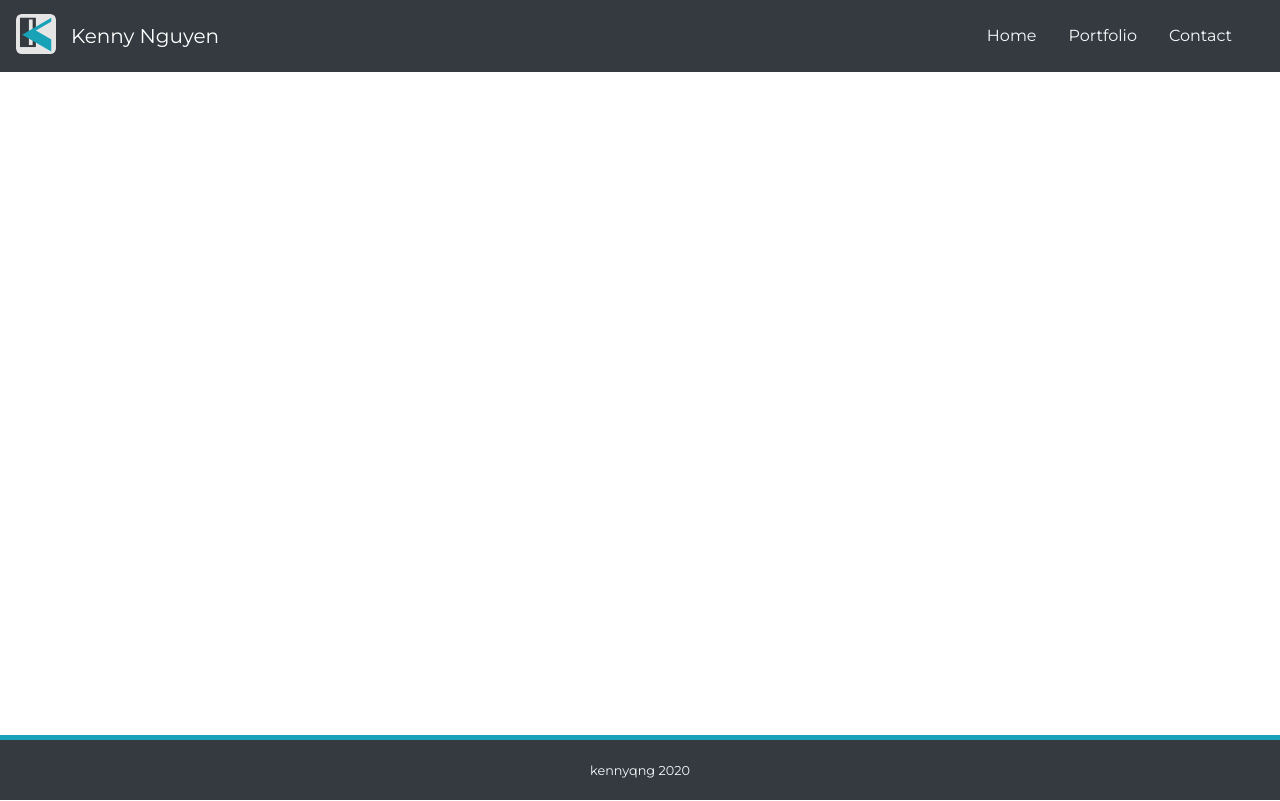
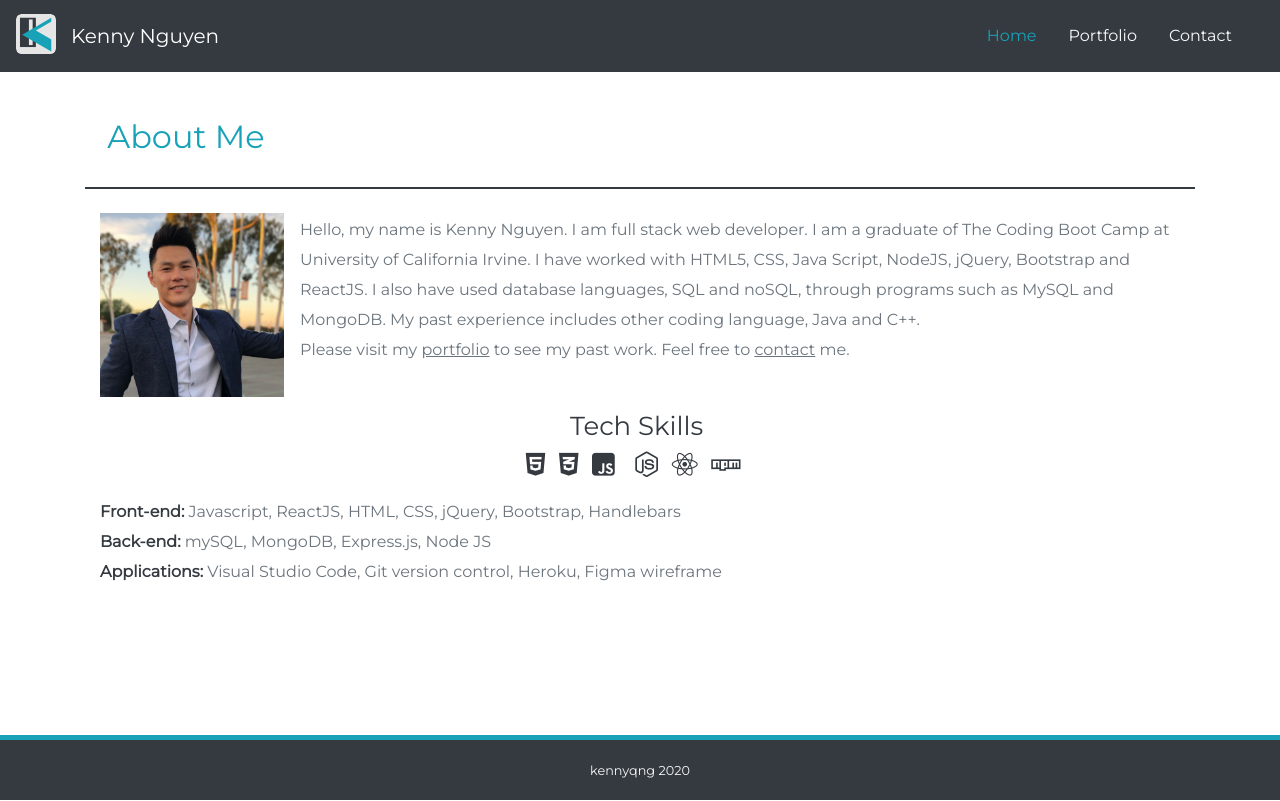
Before and after one commit to kennyqng/portfolio, a React (Create React App) app: page / in a window 1280 px wide. Built offline with nearby package versions, Linux system fonts and the light colour scheme.

Commit message:
changes home route back to /

```diff
--- a/src/App.js
+++ b/src/App.js
@@ -12,7 +12,7 @@ function App() {
     <Router basename={process.env.PUBLIC_URL}>
       <div className="Portfolio">
         <Navbar/>
-        <Route exact path="/home" component={Home} />
+        <Route exact path="/" component={Home} />
         <Route exact path="/projects" component={Portfolio} />
         <Route path="/contact" component={Contact} />
         <Footer />
--- a/src/components/Navbar.js
+++ b/src/components/Navbar.js
@@ -8,7 +8,7 @@ function Navbar() {
     <nav className="navbar navbar-expand-xl navbar-dark bg-dark justify-content-center mx-0 mb-4">
       <a
         className="navbar-brand justify-content-center text-white mx-0"
-        href="/home"
+        href="/"
       >
         <img
           src={logo}
@@ -27,9 +27,9 @@ function Navbar() {
         <ul className="nav">
           <li className="nav-item active">
             <Link
-              to="/home"
+              to="/"
               className={
-                location.pathname === "/home" ? "nav-link " : "nav-link text-light"
+                location.pathname === "/" ? "nav-link " : "nav-link text-light"
               }
             >
               Home <span className="sr-only">(current)</span>
```
Also changed, not shown: 8 other files (tests, documents, lock files or other folders).
